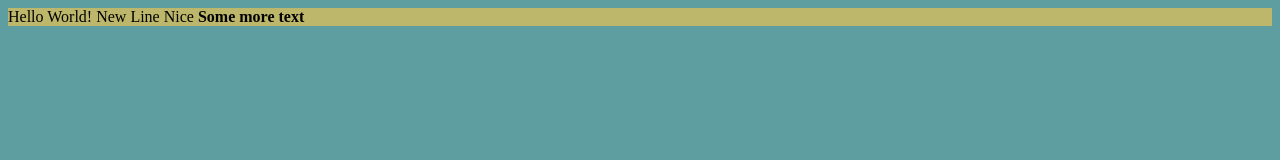
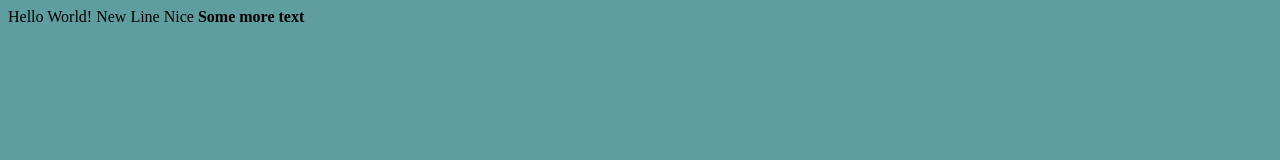
Before and after one commit to RichieMoh/salesforce-miaw, a plain HTML site: page index.html in a window 1280 px wide. Drawn offline with Linux system fonts and the light colour scheme.

Commit message:
div style

```diff
--- a/styles/styles.css
+++ b/styles/styles.css
@@ -2,6 +2,6 @@ body {
     background-color:cadetblue;
 }
 
-.main {
+div .main {
     background-color: darkkhaki;
 }
```
